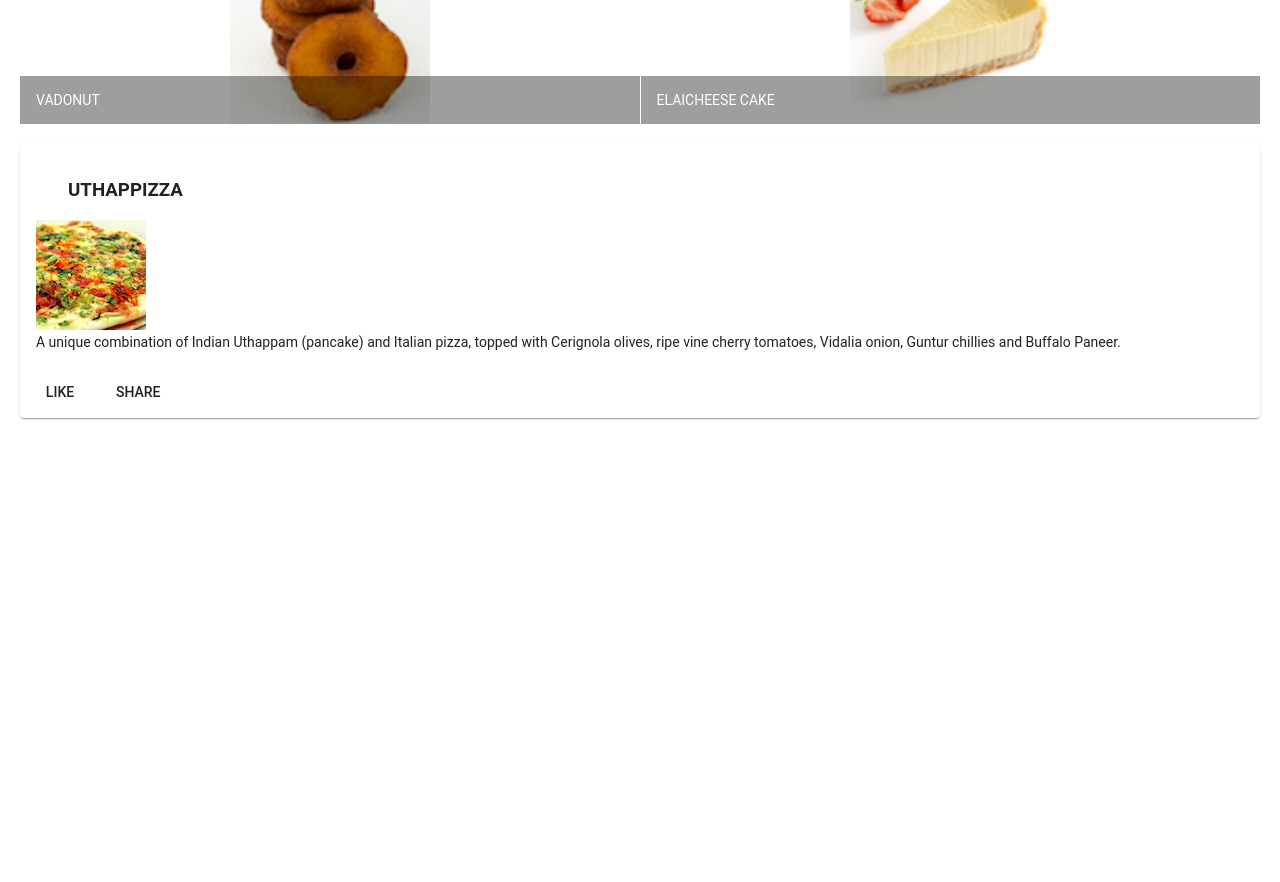
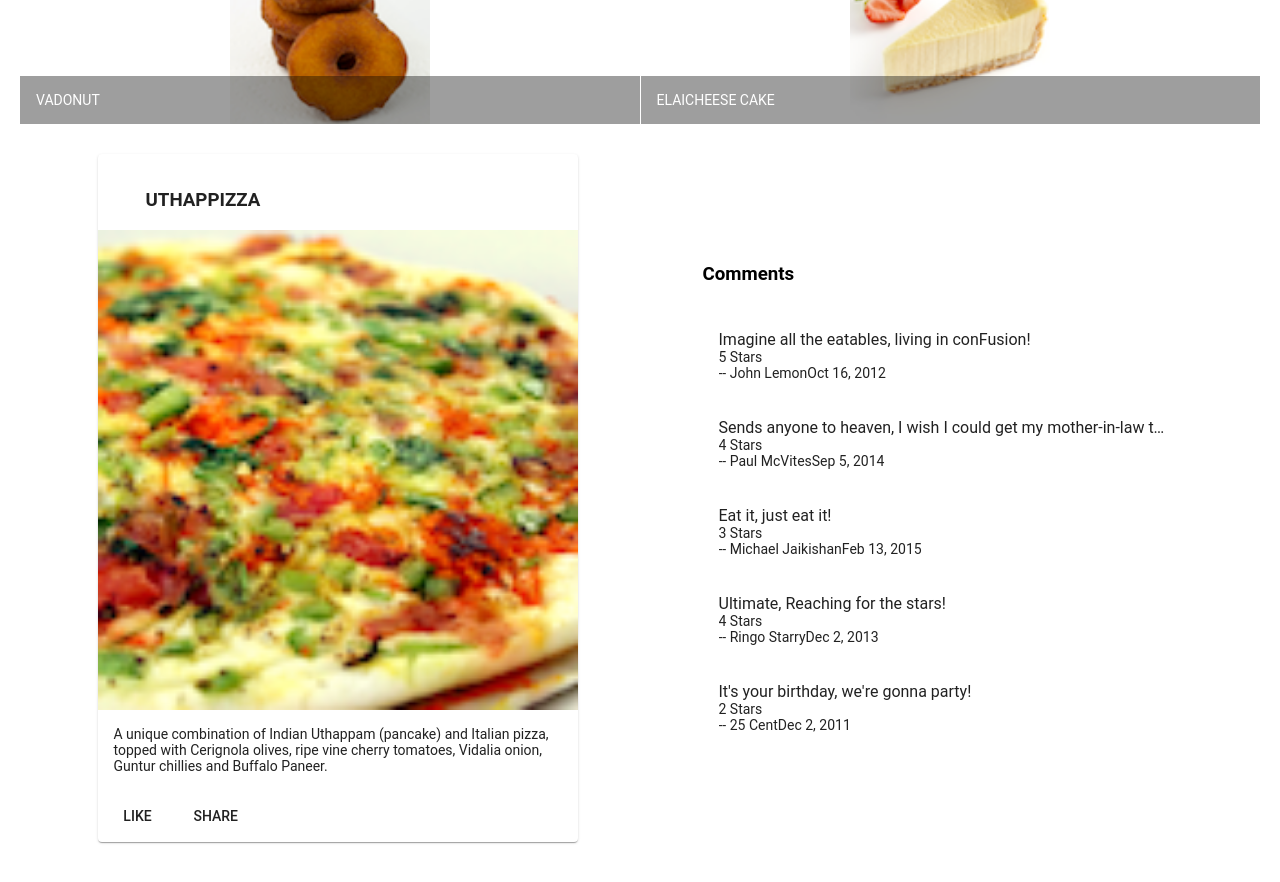
Before and after one commit to KnightCrawler3/CourseraAngular, an Angular app in the folder CourseraAngular/: page / in a window 1280 px wide. Shown: the part 440-1322 px from the top of the page. Before the commit the page ends 878 px from the top, so only its background shows below. Built offline with nearby package versions, Linux system fonts and the light colour scheme.

Commit message:
sixth commit

```diff
--- a/CourseraAngular/src/app/app.module.ts
+++ b/CourseraAngular/src/app/app.module.ts
@@ -10,12 +10,14 @@
 import { MatButtonModule } from '@angular/material/button';
 import 'hammerjs';
 import { MenuComponent } from './menu/menu.component';
+import { DishDetailsComponent } from './dish-details/dish-details.component';
 
 
 @NgModule({
   declarations: [
     AppComponent,
-    MenuComponent
+    MenuComponent,
+    DishDetailsComponent
   ],
   imports: [
     BrowserModule,
--- /dev/null
+++ b/CourseraAngular/src/app/dish-details/dish-details.component.html
@@ -0,0 +1,31 @@
+<div class="container" fxLayout="row" fxLayout.sm="column" fxLayout.xs="column"
+  fxLayoutAlign.gt-md="space-around center" fxLayoutGap="10px" fxLayoutGap.xs="0">
+
+  <div fxFlex="40" *ngIf="dish">
+    <mat-card>
+      <mat-card-header>
+        <h3>{{dish.name | uppercase}}</h3>
+      </mat-card-header>
+      <img mat-card-image src={{dish.image}} alt={{dish.name}}>
+      <mat-card-content>
+        <p>{{dish.description}}</p>
+      </mat-card-content>
+      <mat-card-actions>
+        <button mat-button>LIKE</button>
+        <button mat-button>SHARE</button>
+      </mat-card-actions>
+    </mat-card>
+  </div>
+
+  <div fxFlex="40" *ngIf="dish">
+    <h3>Comments</h3>
+    <mat-list>
+      <mat-list-item *ngFor="let comment of dish.comments">
+        <h4 matLine>{{comment.comment}}</h4>
+        <p matLine>{{comment.rating}} Stars</p>
+        <p matLine>-- <span>{{comment.author}}</span> <span>{{comment.date | date}}</span></p>
+      </mat-list-item>
+    </mat-list>
+  </div>
+
+</div>
--- /dev/null
+++ b/CourseraAngular/src/app/dish-details/dish-details.component.ts
@@ -0,0 +1,60 @@
+import { Component, OnInit } from '@angular/core';
+
+const DISH = {
+  id: '0',
+  name: 'Uthappizza',
+  image: '/assets/images/uthappizza.png',
+  category: 'mains',
+  featured: true,
+  label: 'Hot',
+  price: '4.99',
+  // tslint:disable-next-line:max-line-length
+  description: 'A unique combination of Indian Uthappam (pancake) and Italian pizza, topped with Cerignola olives, ripe vine cherry tomatoes, Vidalia onion, Guntur chillies and Buffalo Paneer.',
+  comments: [
+    {
+      rating: 5,
+      comment: 'Imagine all the eatables, living in conFusion!',
+      author: 'John Lemon',
+      date: '2012-10-16T17:57:28.556094Z'
+    },
+    {
+      rating: 4,
+      comment: 'Sends anyone to heaven, I wish I could get my mother-in-law to eat it!',
+      author: 'Paul McVites',
+      date: '2014-09-05T17:57:28.556094Z'
+    },
+    {
+      rating: 3,
+      comment: 'Eat it, just eat it!',
+      author: 'Michael Jaikishan',
+      date: '2015-02-13T17:57:28.556094Z'
+    },
+    {
+      rating: 4,
+      comment: 'Ultimate, Reaching for the stars!',
+      author: 'Ringo Starry',
+      date: '2013-12-02T17:57:28.556094Z'
+    },
+    {
+      rating: 2,
+      comment: 'It\'s your birthday, we\'re gonna party!',
+      author: '25 Cent',
+      date: '2011-12-02T17:57:28.556094Z'
+    }
+  ]
+};
+
+@Component({
+  selector: 'app-dish-details',
+  templateUrl: './dish-details.component.html',
+  styleUrls: ['./dish-details.component.scss']
+})
+export class DishDetailsComponent implements OnInit {
+
+  dish = DISH;
+  constructor() { }
+
+  ngOnInit() {
+  }
+
+}
--- a/CourseraAngular/src/app/menu/menu.component.html
+++ b/CourseraAngular/src/app/menu/menu.component.html
@@ -18,18 +18,5 @@
     </mat-grid-list>
   </div>
 
-  <div fxFlex *ngIf="selectedDish"></div>
-<mat-card>
-  <mat-card-header>
-    <h3>{{selectedDish.name | uppercase}}</h3>
-  </mat-card-header>
-  <img mat-car-image src={{selectedDish.image}} alt={{selectedDish.name}}>
-  <mat-card-content>
-    <p>{{selectedDish.description}}</p>
-  </mat-card-content>
-  <mat-card-actions>
-    <button mat-button>LIKE</button>
-    <button mat-button>SHARE</button>
-  </mat-card-actions>
-</mat-card>
+<app-dish-details></app-dish-details>
 </div>
```
Also changed, not shown: CourseraAngular/src/app/dish-details/dish-details.component.scss (added), 1 other file (tests, documents, lock files or other folders).
